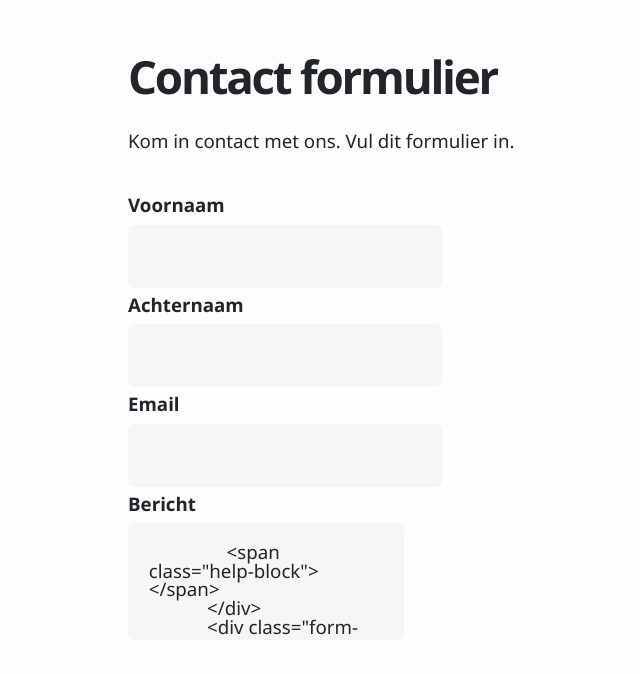
After one commit to brandinos/Apotheek-website, a PHP site: page /example/contactpage.php in a window 1280 px wide. The commit adds this page. Shown: the top 674 px of the page, without its empty margins (22-662 px from the left). Run offline with PHP 8.4, Linux system fonts and the light colour scheme; some libraries are stand-ins or nearby versions.

Commit message:
Contact pagina start

```diff
--- /dev/null
+++ b/contactpage.php
@@ -0,0 +1,77 @@
+<?php
+//Connection file
+require_once "config.php";
+
+//Import PhpMailer classes
+use PHPMailer\PHPMailer\PHPMailer;
+use PHPMailer\PHPMailer\Exception;
+require 'vendor/autoload.php';
+
+$mail = new PHPMailer(true);
+
+//Define variables
+$firstname = "";
+$firstname_err = "";
+$email = "";
+$email_v = "";
+$confirm_email = "";
+$email_err = "";
+$lastname = "";
+$lastname_err = "";
+$message = "";
+$message_err = "";
+
+?>
+<!DOCTYPE html>
+<html lang="en">
+<head>
+    <meta charset="UTF-8" />
+        <meta name="viewport" content="width=device-width, initial-scale=1.0" />
+        <link
+            rel="preload"
+            href="https://necolas.github.io/normalize.css/8.0.1/normalize.css"
+            as="style"
+        />
+        <link
+            rel="stylesheet"
+            href="https://necolas.github.io/normalize.css/8.0.1/normalize.css"
+        />
+        <link rel="preload" href="./assets/css/style.css" as="style" />
+        <link rel="stylesheet" href="./assets/css/style.css" />
+        <title>Apotheek Schut</title>
+</head>
+<body>
+    <div class="wrap">
+        <h2>Contact formulier</h2>
+        <p>Kom in contact met ons. Vul dit formulier in.</p>
+        <form action="<?php echo htmlspecialchars($_SERVER["PHP_SELF"]); ?>" method="post">
+            <div class="form-group <?php echo (!empty($firstname_err)) ? 'has-error' : ''; ?>">
+                <label>Voornaam</label>
+                <input type="text" name="firstname" class="form-control" value="<?php echo $firstname; ?>">
+                <span class="help-block"><?php echo $firstname_err; ?></span>
+            </div>
+            <div class="form-group <?php echo (!empty($lastname_err)) ? 'has-error' : ''; ?>">
+                <label>Achternaam</label>
+                <input type="text" name="lastname" class="form-control" value="<?php echo $lastname; ?>">
+                <span class="help-block"><?php echo $lastname; ?></span>
+            </div>
+			<div class="form-group <?php echo (!empty($email_err)) ? 'has-error' : ''; ?>">
+                <label>Email</label>
+                <input type="text" name="email" class="form-control" value="<?php echo $email; ?>">
+                <span class="help-block"><?php echo $email_err; ?></span>
+            </div>
+            <div class="form-group <?php echo (!empty($message_err)) ? 'has-error' : ''; ?>">
+                <label>Bericht</label>
+                <textarea type="text" name="bericht" class="form-control" rows="4" value="<?php echo $message; ?>">
+                <span class="help-block"><?php echo $message_err; ?></span>
+            </div>
+            <div class="form-group">
+                <input type="submit" class="btn btn-primary" value="Submit">
+                <input type="reset" class="btn btn-default" value="Reset">
+            </div>
+            <p>Already have an account? <a href="mijn-appo.php">Login here</a>.</p>
+        </form>
+    </div>
+<?php include 'assets/includes/footer.php'?>
+</body>
+</html>
--- a/mijn-appo.php
+++ b/mijn-appo.php
@@ -7,7 +7,6 @@ if(isset($_SESSION["loggedin"]) && $_SESSION["loggedin"] == true)
     header("location: index.php");
     exit;
 }
-
 
 // Connection file for the database
 require_once "config.php";
```
